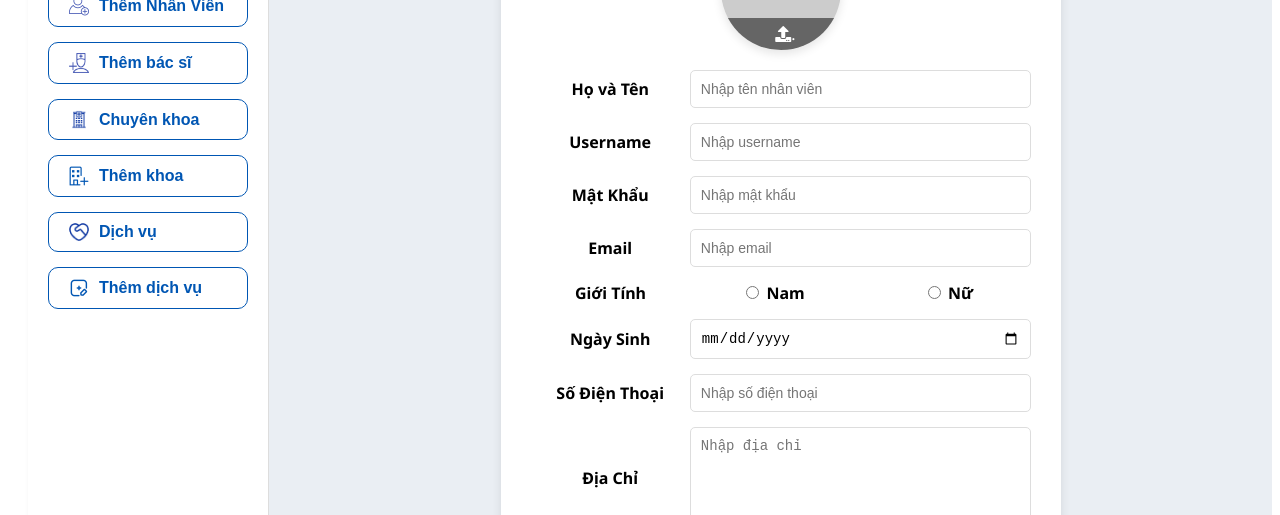
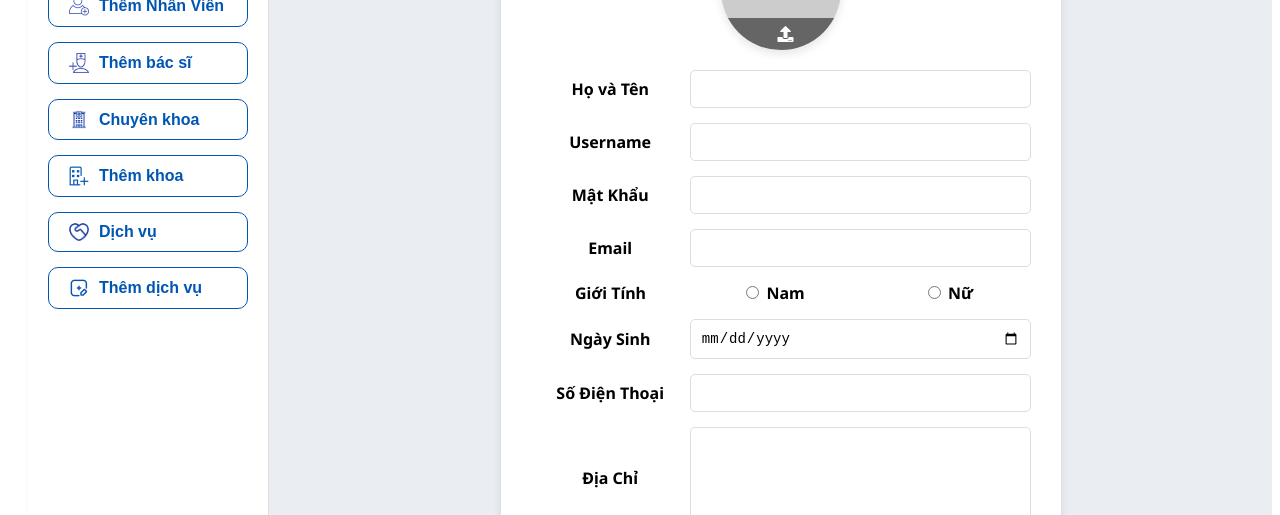
Before and after one commit to NhatHoanggg/unimehospital, a Vue app: page /admin/add-employee in a window 1280 px wide. Shown: the part 285-800 px from the top of the page. Built offline with nearby package versions, Linux system fonts and the light colour scheme; no server answers; sample sign-in values are in the browser's storage.

Commit message:
fix/ admin: add doctor - add employee loading animation

```diff
--- a/src/components/admin/AddDoctor.vue
+++ b/src/components/admin/AddDoctor.vue
@@ -1,6 +1,11 @@
 <template>
   <div class="add-doctor-container">
-    <div class="add-doctor-card">
+    <div v-if="isLoading" class="loading">
+      <p>Đang tải dữ liệu</p>
+      <LoadingComponent />
+    </div>
+
+    <div v-else class="add-doctor-card">
       <h2 class="card-title">Thêm Bác Sĩ</h2>
       <form @submit.prevent="addDoctor">
         <!-- Upload Avatar -->
@@ -71,9 +76,10 @@
 import axios from "axios";
 import DepartmentListComponentVue from "../tools/DepartmentListComponent.vue";
 import { toast } from "vue3-toastify";
+import LoadingComponent from "../tools/LoadingComponent.vue";
 
 export default {
-  components: { DepartmentListComponentVue },
+  components: { DepartmentListComponentVue, LoadingComponent },
 
   data() {
     return {
@@ -82,6 +88,7 @@ export default {
       doctorGender: null,
       selectedDepartment: null,
       defaultAvatar: "https://via.placeholder.com/200",
+      isLoading: false,
       formFields: [
         {
           id: "doctorName",
@@ -157,11 +164,6 @@ export default {
 
     onFileChange(event) {
       const file = event.target.files[0];
-      // if (file) {
-      //   this.doctorImage = file;
-      // } else {
-      //   console.error("Không có file nào được chọn!");
-      // }
       if (file) {
         const reader = new FileReader();
         reader.onload = (e) => {
@@ -176,7 +178,18 @@ export default {
       this.selectedDepartment = payload.department.value;
     },
 
+    resetForm() {
+      this.formFields.forEach((field) => {
+        field.model = "";
+      });
+      this.doctorGender = null;
+      this.selectedDepartment = null;
+      this.avatar = null;
+      this.doctorImage = null;
+    },
+
     async addDoctor() {
+      this.isLoading = true;
       try {
         if (this.doctorImage && typeof this.doctorImage !== "string") {
           const formData = new FormData();
@@ -194,6 +207,8 @@ export default {
 
           this.doctorImage = uploadResponse.data.secure_url;
           console.log("URL ảnh đã upload:", this.doctorImage);
+        } else {
+          this.doctorImage = this.defaultAvatar;
         }
 
         const doctorData = {
@@ -212,9 +227,9 @@ export default {
           doctorAddress: this.formFields.find(
             (field) => field.id === "doctorAddress"
           ).model,
-          doctorPhoneNumber: this.formFields.find(
+          doctorPhoneNumber: "+84" + this.formFields.find(
             (field) => field.id === "doctorPhoneNumber"
-          ).model,
+          ).model.substring(1),
           doctorGender: this.doctorGender === "true",
           doctorDateOfBirth: this.formFields.find(
             (field) => field.id === "doctorDateOfBirth"
@@ -240,12 +255,13 @@ export default {
         );
 
         if (response.data?.code === 1000) {
-          toast.success(`Thêm bác sĩ thành công!`,
-                    {
-                      rtl: false,
-                      limit: 3,
-                      position: toast.POSITION.TOP_RIGHT,
-                    },);
+          toast.success(`Thêm bác sĩ thành công!`, {
+            rtl: false,
+            limit: 3,
+            position: toast.POSITION.TOP_RIGHT,
+          });
+          this.isLoading = false;
+          this.resetForm();
         } else {
           alert(
             "Có lỗi xảy ra: " +
--- a/src/components/admin/AddEmployee.vue
+++ b/src/components/admin/AddEmployee.vue
@@ -1,9 +1,14 @@
 <template>
   <div class="add-employee-container">
-    <div class="add-employee-card">
+    <div v-if="isLoading" class="loading">
+      <p>Đang tải dữ liệu</p>
+      <LoadingComponent />
+    </div>
+
+    <div v-else class="add-employee-card">
       <h2 class="card-title">Thêm Nhân Viên</h2>
       <form @submit.prevent="addEmployee">
-        <!-- Upload Avatar -->
+        <!-- Avatar -->
         <div class="avatar-container">
           <div class="avatar-wrapper">
             <img
@@ -12,7 +17,7 @@
               alt="Employee Avatar"
             />
             <div class="upload-button" @click="triggerFileUpload">
-              <i class="fa fa-upload"></i>.
+              <i class="fa fa-upload"></i>
             </div>
             <input
               class="file-upload"
@@ -52,6 +57,7 @@
           </div>
         </div>
 
+        <!-- Department Field -->
         <div class="form-row">
           <label for="department">Khoa:</label>
           <DepartmentListComponentVue
@@ -60,6 +66,7 @@
           />
         </div>
 
+        <!-- Submit Button -->
         <div class="form-group">
           <button type="submit" class="add-button">Thêm Nhân Viên</button>
         </div>
@@ -71,74 +78,28 @@
 <script>
 import axios from "axios";
 import DepartmentListComponentVue from "../tools/DepartmentListComponent.vue";
-// import { toast } from "vue3-toastify";
+import {toast} from "vue3-toastify";
+import LoadingComponent from "../tools/LoadingComponent.vue";
 
 export default {
-  components: { DepartmentListComponentVue },
+  components: { DepartmentListComponentVue, LoadingComponent },
   data() {
     return {
       avatar: null,
       employeeImage: null,
       employeeGender: null,
       selectedDepartment: null,
+      isLoading: false,
       defaultAvatar: "https://via.placeholder.com/200",
       formFields: [
-        {
-          id: "employeeName",
-          label: "Họ và Tên",
-          type: "text",
-          model: "",
-          placeholder: "Nhập tên nhân viên",
-          required: true,
-        },
-        {
-          id: "employeeUsername",
-          label: "Username",
-          type: "text",
-          model: "",
-          placeholder: "Nhập username",
-          required: true,
-        },
-        {
-          id: "employeePassword",
-          label: "Mật Khẩu",
-          type: "password",
-          model: "",
-          placeholder: "Nhập mật khẩu",
-          required: true,
-        },
-        {
-          id: "employeeEmail",
-          label: "Email",
-          type: "email",
-          model: "",
-          placeholder: "Nhập email",
-          required: true,
-        },
+        { id: "employeeName", label: "Họ và Tên", type: "text", model: "", required: true },
+        { id: "employeeUsername", label: "Username", type: "text", model: "", required: true },
+        { id: "employeePassword", label: "Mật Khẩu", type: "password", model: "", required: true },
+        { id: "employeeEmail", label: "Email", type: "email", model: "", required: true },
         { id: "employeeGender", label: "Giới Tính", type: "radio" },
-        {
-          id: "employeeDateOfBirth",
-          label: "Ngày Sinh",
-          type: "date",
-          model: "",
-          required: true,
-        },
-        {
-          id: "employeePhoneNumber",
-          label: "Số Điện Thoại",
-          type: "tel",
-          model: "",
-          placeholder: "Nhập số điện thoại",
-          required: true,
-        },
-        {
-          id: "employeeAddress",
-          label: "Địa Chỉ",
-          type: "textarea",
-          model: "",
-          placeholder: "Nhập địa chỉ",
-          required: true,
-        },
+        { id: "employeeDateOfBirth", label: "Ngày Sinh", type: "date", model: "", required: true },
+        { id: "employeePhoneNumber", label: "Số Điện Thoại", type: "tel", model: "", required: true },
+        { id: "employeeAddress", label: "Địa Chỉ", type: "textarea", model: "", required: true }
       ],
     };
   },
@@ -162,15 +123,22 @@ export default {
       this.selectedDepartment = payload.department.value;
     },
 
+    resetForm(){
+      this.formFields.forEach(field => field.model = "");
+      this.employeeGender = null;
+      this.selectedDepartment = null;
+      this.avatar = null;
+      this.employeeImage = null;
+    },
+
     async addEmployee() {
+      this.isLoading = true;
+
       try {
         if (this.employeeImage && typeof this.employeeImage !== "string") {
           const formData = new FormData();
           formData.append("file", this.employeeImage);
-          formData.append(
-            "upload_preset",
-            process.env.VUE_APP_CLOUD_AVATAR_UPLOAD_PRESET
-          );
+          formData.append("upload_preset", process.env.VUE_APP_CLOUD_AVATAR_UPLOAD_PRESET);
 
           const uploadResponse = await axios.post(
             `https://api.cloudinary.com/v1_1/${process.env.VUE_APP_CLOUD_NAME}/image/upload`,
@@ -179,68 +147,47 @@ export default {
           );
 
           this.employeeImage = uploadResponse.data.secure_url;
-          console.log("URL ảnh đã upload:", this.employeeImage);
         }
 
         const employeeData = {
-          employeeUsername: this.formFields.find(
-            (field) => field.id === "employeeUsername"
-          ).model,
-          employeePassword: this.formFields.find(
-            (field) => field.id === "employeePassword"
-          ).model,
-          employeeEmail: this.formFields.find(
-            (field) => field.id === "employeeEmail"
-          ).model,
+          employeeUsername: this.formFields.find(field => field.id === "employeeUsername").model,
+          employeePassword: this.formFields.find(field => field.id === "employeePassword").model,
+          employeeEmail: this.formFields.find(field => field.id === "employeeEmail").model,
           employeeImage: this.employeeImage,
-          employeeName: this.formFields.find(
-            (field) => field.id === "employeeName"
-          ).model,
-          // employeeAddress: this.formFields.find(
-          //   (field) => field.id === "employeeAddress"
-          // ).model,
-          employeePhoneNumber: this.formFields.find(
-            (field) => field.id === "employeePhoneNumber"
-          ).model,
+          employeeName: this.formFields.find(field => field.id === "employeeName").model,
+          employeePhoneNumber:  "+84" + this.formFields.find(field => field.id === "employeePhoneNumber").model.substring(1),
           employeeGender: this.employeeGender === "true",
-          employeeDateOfBirth: this.formFields.find(
-            (field) => field.id === "employeeDateOfBirth"
-          ).model,
+          employeeDateOfBirth: this.formFields.find(field => field.id === "employeeDateOfBirth").model,
           departmentId: this.selectedDepartment,
         };
 
-        console.log("emloyee data", employeeData);
-
         const BEARER_TOKEN = localStorage.getItem("token");
 
-        const response = await axios.post(
-          "https://api.unime.site/UNIME/employees",
-          employeeData,
-          {
-            headers: {
-              Authorization: `Bearer ${BEARER_TOKEN}`,
-            },
-          }
-        );
+        const response = await axios.post("https://api.unime.site/UNIME/employees", employeeData, {
+          headers: {
+            Authorization: `Bearer ${BEARER_TOKEN}`,
+          },
+        });
 
         if (response.data?.code === 1000) {
-          alert("Thêm nhân viên thành công");
+          toast.success(`Thêm nhân viên thành công!`, {
+            rtl: false,
+            limit: 3,
+            position: toast.POSITION.TOP_RIGHT,
+          });
+          this.isLoading = false;
+          this.resetForm();
         } else {
-          alert(
-            "Có lỗi xảy ra: " +
-              (response.data?.message || "Không rõ nguyên nhân")
-          );
+          alert("Có lỗi xảy ra: " + (response.data?.message || "Không rõ nguyên nhân"));
         }
       } catch (error) {
-        console.error(
-          "Có lỗi xảy ra trong quá trình upload ảnh:",
-          error.response?.data || error.message
-        );
+        console.error("Có lỗi xảy ra:", error.response?.data || error.message);
       }
     },
   },
 };
 </script>
+
 
 <style scoped>
 .add-employee-container {
--- a/src/components/admin/AddService.vue
+++ b/src/components/admin/AddService.vue
@@ -1,6 +1,10 @@
 <template>
   <div class="wrapper">
-    <div class="add-service-container">
+    <div v-if="isLoading" class="loading">
+      <p>Đang tải dữ liệu</p>
+      <LoadingComponent />
+    </div>
+    <div v-else class="add-service-container">
       <h2>Thêm dịch vụ bệnh viện</h2>
 
       <div class="form-group">
@@ -68,9 +72,10 @@
 import axios from "axios";
 import { toast } from "vue3-toastify";
 import DepartmentListComponentVue from "../tools/DepartmentListComponent.vue";
+import LoadingComponent from "../tools/LoadingComponent.vue";
 
 export default {
-  components: { DepartmentListComponentVue },
+  components: { DepartmentListComponentVue, LoadingComponent },
 
   data() {
     return {
@@ -81,6 +86,7 @@ export default {
       serviceImage: null,
       previewImage: null,
       imageUrl: "",
+      isLoading: false,
     };
   },
 
@@ -166,6 +172,7 @@ export default {
         );
 
         if (serviceResponse.status === 200) {
+          this.isLoading = false;
           toast.success("Thêm dịch vụ thành công!", {
             rtl: false,
             limit: 3,
--- a/src/components/employee/ListDoctorServices.vue
+++ b/src/components/employee/ListDoctorServices.vue
@@ -137,8 +137,11 @@ export default {
   methods: {
     fetchData() {
       this.isLoading = true;
+      const token = localStorage.getItem("token");
       axios
-        .get("https://api.unime.site/UNIME/services/get/serviceList")
+        .get("https://api.unime.site/UNIME/services/get/byDepartment", {
+          headers: { Authorization: `Bearer ${token}` },
+        })
         .then((response) => {
           this.services = response.data.result;
         })
--- a/src/components/employee/TimeworkManagement.vue
+++ b/src/components/employee/TimeworkManagement.vue
@@ -102,48 +102,58 @@ export default {
       this.selectedDay = null;
       this.selectedShift = null;
     },
+    // getCurrentWeek() {
+    //   const now = new Date();
+    //   const year = now.getFullYear();
+
+    //   const firstJan = new Date(year, 0, 1);
+    //   const firstMonday = new Date(
+    //     year,
+    //     0,
+    //     firstJan.getDate() + ((8 - (firstJan.getDay() || 7)) % 7)
+    //   );
+
+    //   const daysSinceFirstMonday = Math.floor(
+    //     (now - firstMonday) / (24 * 60 * 60 * 1000)
+    //   );
+
+    //   let week = Math.floor(daysSinceFirstMonday / 7) + 1;
+
+    //   if (daysSinceFirstMonday < 0) {
+    //     const lastDec = new Date(year - 1, 11, 31);
+    //     const lastDecFirstMonday = new Date(
+    //       lastDec.getFullYear(),
+    //       0,
+    //       lastDec.getDate() + ((8 - (lastDec.getDay() || 7)) % 7)
+    //     );
+    //     week =
+    //       Math.floor(
+    //         (lastDec - lastDecFirstMonday) / (7 * 24 * 60 * 60 * 1000)
+    //       ) + 1;
+    //     return { year: year - 1, week };
+    //   }
+
+    //   if (week > 52) {
+    //     week = 1;
+    //     return { year: year + 1, week };
+    //   }
+    //   console.log("Current Year:", year, "Current Week:", week);
+
+    //   return { year, week };
+    // },
+
     getCurrentWeek() {
-      const now = new Date();
-      const year = now.getFullYear();
-
-      const firstJan = new Date(year, 0, 1);
-      const firstMonday = new Date(
-        year,
-        0,
-        firstJan.getDate() + ((8 - (firstJan.getDay() || 7)) % 7)
-      );
-
-      const daysSinceFirstMonday = Math.floor(
-        (now - firstMonday) / (24 * 60 * 60 * 1000)
-      );
-
-      let week = Math.floor(daysSinceFirstMonday / 7) + 1;
-
-      if (daysSinceFirstMonday < 0) {
-        const lastDec = new Date(year - 1, 11, 31);
-        const lastDecFirstMonday = new Date(
-          lastDec.getFullYear(),
-          0,
-          lastDec.getDate() + ((8 - (lastDec.getDay() || 7)) % 7)
-        );
-        week =
-          Math.floor(
-            (lastDec - lastDecFirstMonday) / (7 * 24 * 60 * 60 * 1000)
-          ) + 1;
-        return { year: year - 1, week };
-      }
-
-      if (week > 52) {
-        week = 1;
-        return { year: year + 1, week };
-      }
-      console.log("Current Year:", year, "Current Week:", week);
-
+      const today = new Date();
+      const thursday = new Date(today);
+      thursday.setDate(today.getDate() + (4 - (today.getDay() || 7)));
+      const startOfYear = new Date(thursday.getFullYear(), 0, 1);
+      const week = Math.ceil(((thursday - startOfYear) / (1000 * 60 * 60 * 24) + 1) / 7);
+      const year = thursday.getFullYear();
       return { year, week };
     },
 
+
     formatDay(dayOfWeek) {
-      // Format tên ngày trong tuần
       const days = {
         MONDAY: "Thứ Hai",
         TUESDAY: "Thứ Ba",
@@ -210,6 +220,7 @@ export default {
   },
   created() {
     this.fetchSchedule();
+    console.log("Current Week: ", this.getCurrentWeek());
   },
 };
 </script>
```
